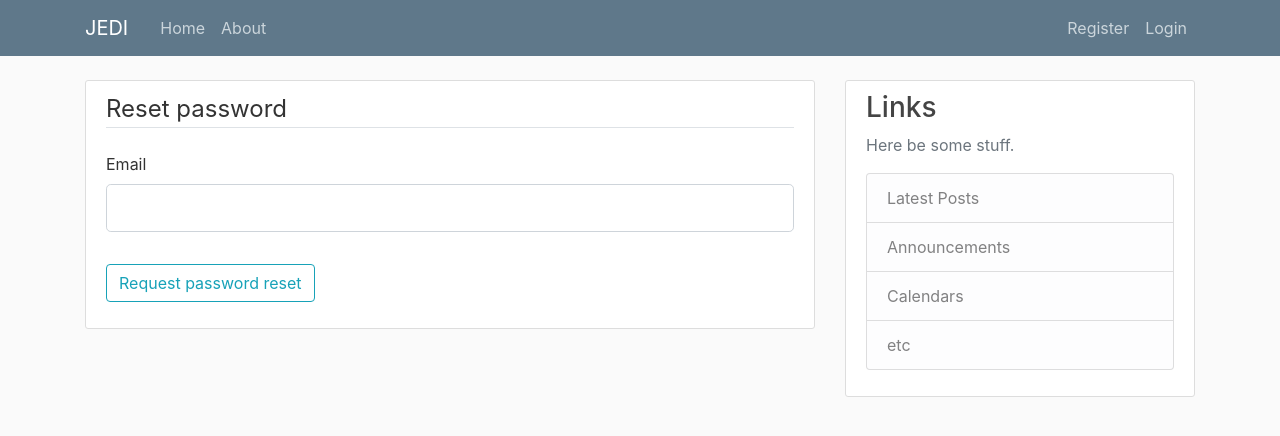
After one commit to JohanBook/flask-web-skeleton, a Flask app: page /reset_password in a window 1280 px wide. The commit adds this page. Shown: the top 436 px of the page. Run offline with Flask 2, Linux system fonts and the light colour scheme; some libraries are stand-ins or nearby versions.

Commit message:
Add support for password reset

```diff
--- a/jedi/forms.py
+++ b/jedi/forms.py
@@ -98,3 +98,33 @@ class AnalyzeForm(FlaskForm):
     submit = SubmitField(
         'Analyze'
     )
+
+
+class RequestResetForm(FlaskForm):
+    email = StringField(
+        'Email',
+        validators=[DataRequired(), Email()]
+    )
+    submit = SubmitField(
+        'Request password reset'
+    )
+
+    def validate_email(self, email):
+        if not User.query.filter_by(email=email.data).first():
+            raise ValidationError(
+                f'Email not found'
+            )
+
+
+class ResetPasswordForm(FlaskForm):
+    password = PasswordField(
+        'Password',
+        validators=[DataRequired()]
+    )
+    confirm_password = PasswordField(
+        'Confirm password',
+        validators=[DataRequired(), EqualTo('password')]
+    )
+    submit = SubmitField(
+        'Reset password'
+    )
--- a/jedi/routes.py
+++ b/jedi/routes.py
@@ -1,12 +1,12 @@
 from flask import render_template, flash, redirect, url_for, request
 from flask_login import login_user, current_user, logout_user, login_required
+from flask_mail import Message
 import os
 import secrets
 from PIL import Image
 
-from jedi import app, db, bcrypt
+from jedi import app, db, bcrypt, forms, mail
 from jedi.analyze import formated_analysis
-from jedi.forms import RegistrationForm, LoginForm, UpdateAccount, AnalyzeForm
 from jedi.models import User
 
 posts = [
@@ -31,6 +31,17 @@ def save_picture(form_picture, directory='profile_pics', output_size=(125, 125))
     return filename
 
 
+def send_reset_email(user):
+    token = user.get_reset_token()
+    msg = Message(
+        '[JEDI] Password reset request',
+        sender='noreply@demo.com',
+        recipients=[user.email]
+    )
+    msg.body = f"To reset your password, visit {url_for('reset_token', token=token, _external=True)}"
+    mail.send(msg)
+
+
 @app.route("/")
 @app.route("/home")
 def home():
@@ -45,7 +56,7 @@ def about():
 @app.route("/account", methods=['GET', 'POST'])
 @login_required
 def account():
-    form = UpdateAccount()
+    form = forms.UpdateAccount()
     if form.validate_on_submit():
         if form.picture.data:
             picture_file = save_picture(form.picture.data)
@@ -70,7 +81,7 @@ def account():
 @app.route("/analyze", methods=['GET', 'POST'])
 @login_required
 def analyze():
-    form = AnalyzeForm()
+    form = forms.AnalyzeForm()
     image_data = None
     image_path = None
     if form.picture.data:
@@ -85,7 +96,7 @@ def login():
     if current_user.is_authenticated:
         return redirect(url_for('home'))
 
-    form = LoginForm()
+    form = forms.LoginForm()
     if form.validate_on_submit():
         user = User.query.filter_by(email=form.email.data).first()
         if user and bcrypt.check_password_hash(user.password, form.password.data):
@@ -103,7 +114,7 @@ def register():
     if current_user.is_authenticated:
         return redirect(url_for('home'))
 
-    form = RegistrationForm()
+    form = forms.RegistrationForm()
     if form.validate_on_submit():
         hashed_password = bcrypt.generate_password_hash(form.password.data).decode('utf-8')
         user = User(username=form.username.data, email=form.email.data, password=hashed_password)
@@ -118,3 +129,34 @@ def register():
 def logout():
     logout_user()
     return redirect(url_for('home'))
+
+
+@app.route("/reset_password", methods=['GET', 'POST'])
+def reset_request():
+    if current_user.is_authenticated:
+        return redirect(url_for('home'))
+    form = forms.RequestResetForm()
+    if form.validate_on_submit():
+        user = User.query.filter_by(email=form.email.data).first()
+        send_reset_email(user)
+        flash('An email with a reset link has been sent to you', 'info')
+        return redirect(url_for('login'))
+    return render_template('reset_request.html', title='Reset pasword', form=form)
+
+
+@app.route("/reset_password/<token>", methods=['GET', 'POST'])
+def reset_token(token):
+    if current_user.is_authenticated:
+        return redirect(url_for('home'))
+    user = User.verify_reset_token(token)
+    if user is None:
+        flash('Invalid url', 'warning')
+        return redirect(url_for('reset_request'))
+    form = forms.ResetPasswordForm()
+    if form.validate_on_submit():
+        hashed_password = bcrypt.generate_password_hash(form.password.data).decode('utf-8')
+        user.password = hashed_password
+
+        db.session.commit()
+        flash(f'Password have been reset', 'success')
+    return render_template('reset_token.html', title='Reset password', form=form)
--- a/jedi/templates/login.html
+++ b/jedi/templates/login.html
@@ -40,10 +40,10 @@
             </fieldset>
             <div class="form-group">
                 {{ form.submit(class="btn btn-outline-info") }}
+                <small class="text-muted ml-2">
+                    <a href="{{ url_for('reset_request') }}">Forgotten your password?</a>
+                </small>
             </div>
-            <small class="text-muted ml-2">
-                <a href="#">Forget password?</a>
-            </small>
         </form>
     </div>
     <div class="border-top pt-3">
--- /dev/null
+++ b/jedi/templates/reset_request.html
@@ -0,0 +1,28 @@
+{% extends "layout.html" %}
+{% block content %}
+    <div class="content-section">
+        <form method="POST" action="">
+            {{ form.hidden_tag() }}
+            <fieldset class="form-group">
+                <legend class="border-bottom mb-4">Reset password</legend>
+                <div class="form-group">
+                    {{ form.email.label(class="form-control-label") }}
+
+                    {% if form.email.errors %}
+                        {{ form.email(class="form-control form-control-lg is-invalid") }}
+                            <div class="invalid-feedback">
+                                {% for error in form.email.errors %}
+                                    <span>{{ error }}</span>
+                                {% endfor %}
+                            </div>
+                    {% else %}
+                        {{ form.email(class="form-control form-control-lg") }}
+                    {% endif %}
+                </div>
+            </fieldset>
+            <div class="form-group">
+                {{ form.submit(class="btn btn-outline-info") }}
+            </div>
+        </form>
+    </div>
+{% endblock content%}
--- a/requirements.txt
+++ b/requirements.txt
@@ -1,8 +1,10 @@
 flask
 flask-bcrypt
 flask-login
+flask-mail
 flask-sqlalchemy
 flask-wtf
+itsdangerous
 numpy
 Pillow
 wtforms
```
Also changed, not shown: jedi/__init__.py (+9 -0 lines), jedi/models.py (+15 -1 lines), jedi/templates/reset_token.html (added, +42 -0 lines).
